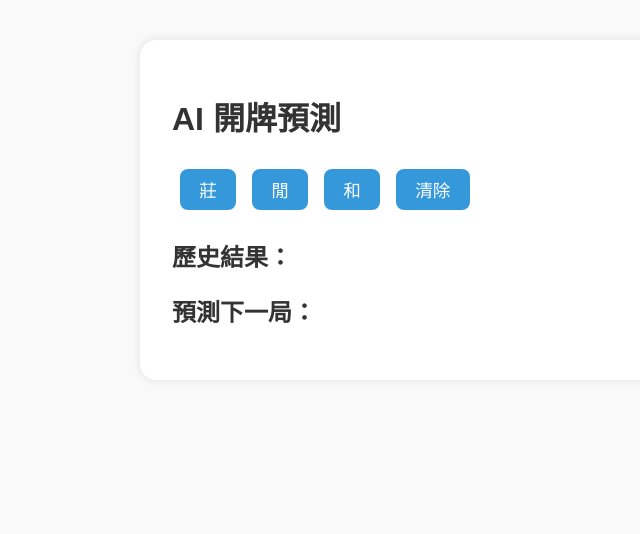
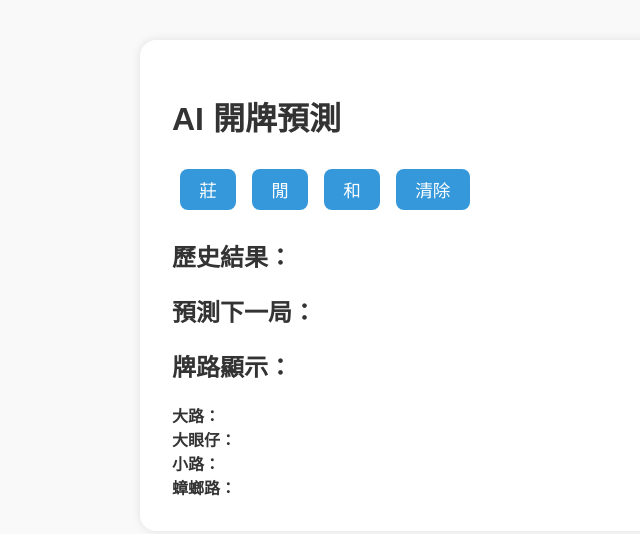
Before and after one commit to fenggou55688/ai-open-card, a React (Vite) app: page / in a window 1280 px wide. Shown: the top 534 px of the page, without its empty margins (168-808 px from the left). Built offline with nearby package versions, Linux system fonts and the light colour scheme.

Commit message:
Update App.jsx

```diff
--- a/src/App.jsx
+++ b/src/App.jsx
@@ -1,8 +1,7 @@
-
 import React, { useState } from 'react';
 
+// 模擬邏輯：根據歷史結果推算下一局
 const getNextPrediction = (history) => {
-  // 模擬邏輯：簡單統計莊/閒的頻率
   const count = { '莊': 0, '閒': 0 };
   history.forEach(h => {
     if (h === '莊') count['莊']++;
@@ -13,19 +12,68 @@ const getNextPrediction = (history) => {
   return Math.random() > 0.5 ? '莊' : '閒';
 };
 
+// 牌路生成函數
+const generateRoadMap = (history) => {
+  const roadMap = {
+    bigRoad: [],
+    bigEyeBoy: [],
+    smallRoad: [],
+    cockroachPig: [],
+  };
+
+  history.forEach((result, index) => {
+    // 基本大路顯示（只記錄莊/閒）
+    if (index % 2 === 0) {
+      roadMap.bigRoad.push(result === '莊' ? '🔴' : '🔵');
+    }
+
+    // 大眼仔（依照大路的第二層規則）
+    if (index % 3 === 0) {
+      roadMap.bigEyeBoy.push(result === '莊' ? '🟠' : '🟣');
+    }
+
+    // 小路（依照小路的第三層規則）
+    if (index % 4 === 0) {
+      roadMap.smallRoad.push(result === '莊' ? '🟡' : '🟢');
+    }
+
+    // 蟑螂路（依照蟑螂路的規則）
+    if (index % 5 === 0) {
+      roadMap.cockroachPig.push(result === '莊' ? '🟤' : '⚫');
+    }
+  });
+
+  return roadMap;
+};
+
 const App = () => {
   const [history, setHistory] = useState([]);
   const [prediction, setPrediction] = useState('');
+  const [roadMap, setRoadMap] = useState({
+    bigRoad: [],
+    bigEyeBoy: [],
+    smallRoad: [],
+    cockroachPig: [],
+  });
 
   const addResult = (result) => {
     const newHistory = [...history, result];
     setHistory(newHistory);
     setPrediction(getNextPrediction(newHistory));
+
+    const newRoadMap = generateRoadMap(newHistory);
+    setRoadMap(newRoadMap);
   };
 
   const clearHistory = () => {
     setHistory([]);
     setPrediction('');
+    setRoadMap({
+      bigRoad: [],
+      bigEyeBoy: [],
+      smallRoad: [],
+      cockroachPig: [],
+    });
   };
 
   return (
@@ -45,6 +93,25 @@ const App = () => {
         <h2>預測下一局：</h2>
         <strong>{prediction}</strong>
       </div>
+      <div className="roadmap">
+        <h2>牌路顯示：</h2>
+        <div>
+          <strong>大路：</strong>
+          {roadMap.bigRoad.join(' ')}
+        </div>
+        <div>
+          <strong>大眼仔：</strong>
+          {roadMap.bigEyeBoy.join(' ')}
+        </div>
+        <div>
+          <strong>小路：</strong>
+          {roadMap.smallRoad.join(' ')}
+        </div>
+        <div>
+          <strong>蟑螂路：</strong>
+          {roadMap.cockroachPig.join(' ')}
+        </div>
+      </div>
     </div>
   );
 };
```
